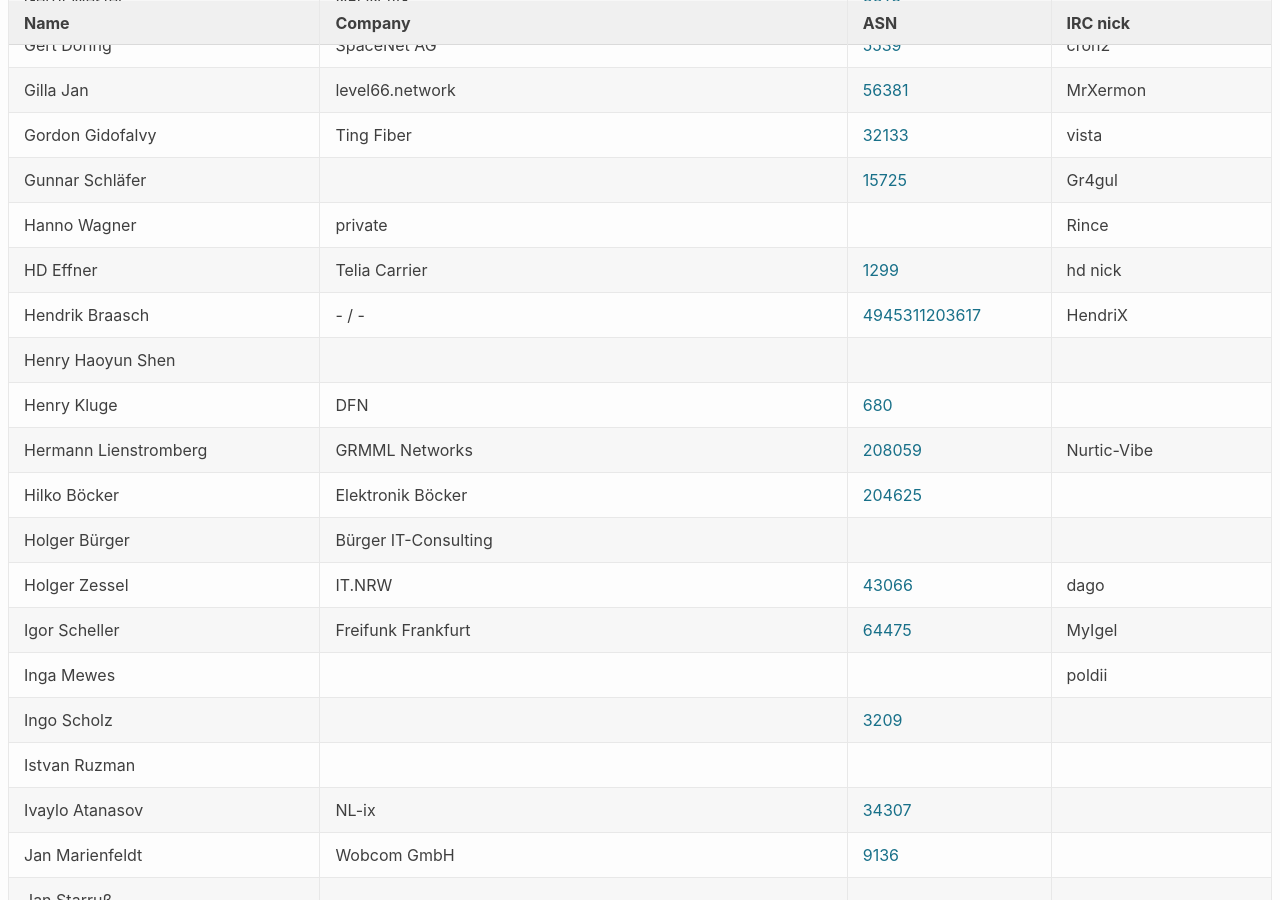
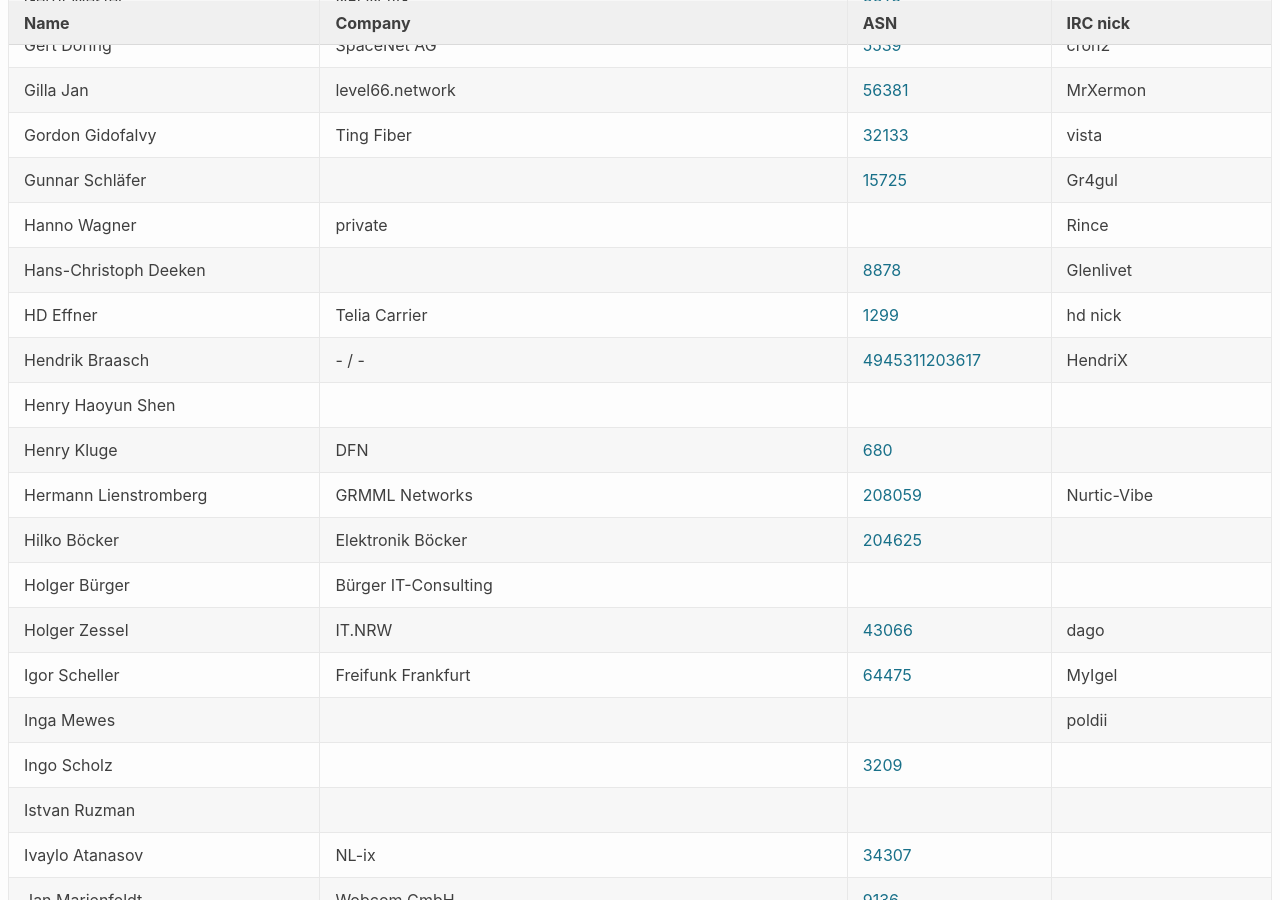
Before and after one commit to denog/pretix-attendeelist, a Jekyll site: the page built from index.markdown, in a window 1280 px wide and 900 px high, scrolled down 3445 px. Built offline with Jekyll 4.4.1, drawn with Linux system fonts in a browser that asks for light colours.

Commit message:
Latest data: Sat Oct 17 09:35:02 UTC 2020

```diff
--- a/_data/attendees.json
+++ b/_data/attendees.json
@@ -450,6 +450,12 @@
     "asn": null
   },
   {
+    "name": "Hans-Christoph Deeken",
+    "company": null,
+    "irc": "Glenlivet",
+    "asn": "8878"
+  },
+  {
     "name": "HD Effner",
     "company": "Telia Carrier",
     "irc": "hd nick",
```
